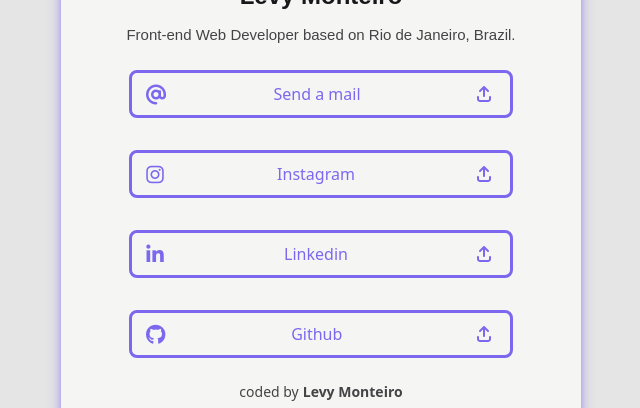
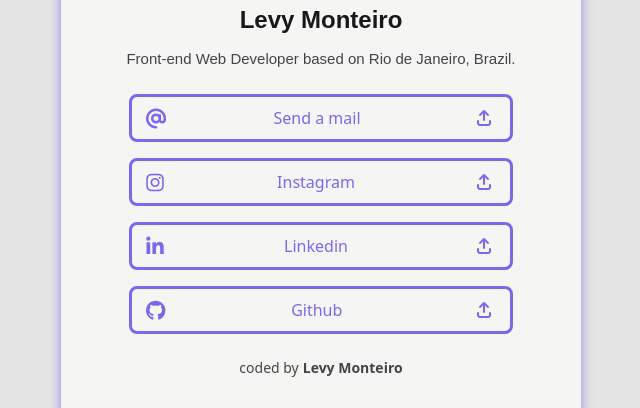
Before and after one commit to LevyMonteiro/social-tree, a React (Vite) app: page / in a window 1280 px wide. Shown: the part 319-727 px from the top of the page, without its empty margins (319-959 px from the left). Built offline with nearby package versions, Linux system fonts and the light colour scheme; what @designbycode/tailwindcss-text-shadow would draw is missing.

Commit message:
update App margins

```diff
--- a/src/components/About.jsx
+++ b/src/components/About.jsx
@@ -2,7 +2,7 @@ export default function About() {
   return (
     <div
       id='about'
-      className='text-neutral-900 dark:text-neutral-50 font-nunito flex flex-col items-center gap-3 w-[85%] xs:w-[90%] md:w-[80%]'
+      className='text-neutral-900 dark:text-neutral-50 font-nunito flex flex-col items-center gap-3 w-[85%] xs:w-[90%] md:w-[80%] short:gap-1 short:scale-90'
     >
       <img
         src='https://avatars.githubusercontent.com/u/102385102?v=4'
--- a/src/components/App.jsx
+++ b/src/components/App.jsx
@@ -29,13 +29,13 @@ function App() {
   return (
     <div
       id='app'
-      className='w-full sm:w-[80%] sm:h-screen md:bg-neutral-100 md:dark:bg-neutral-800 md:rounded-3xl md:shadow-lg md:shadow-primary md:dark:shadow-none md:h-[760px] md:w-[520px] my-auto sm:m-auto flex flex-col justify-center items-center border-spacing-1 py-7 gap-6'
+      className='w-full sm:w-[80%] h-min md:bg-neutral-100 md:dark:bg-neutral-800 md:rounded-3xl md:shadow-lg md:shadow-primary md:dark:shadow-none md:h-[760px] md:w-[520px] sm:m-auto flex flex-col justify-center items-center border-spacing-1 gap-6 short:gap-0 relative -top-3 xs:-top-6 md:top-0'
     >
       <About />
 
       <div
         id='cards'
-        className='flex flex-col justify-center gap-6 sm:gap-8 w-[80%] sm:w-96'
+        className='flex flex-col justify-center gap-6 sm:gap-8 medium:gap-4 w-[80%] sm:w-96 short:scale-90 short:-mt-3'
       >
         {cardData.map((cd) => (
           <Card name={cd.name} icon={cd.icon} src={cd.src} key={cd.name} />
--- a/src/index.css
+++ b/src/index.css
@@ -10,7 +10,7 @@
 
 @layer components {
   body {
-    @apply w-screen h-screen flex items-center justify-center bg-neutral-100 md:bg-neutral-200 dark:bg-neutral-800;
+    @apply w-screen h-screen overflow-hidden flex items-center justify-center bg-neutral-100 md:bg-neutral-200 dark:bg-neutral-800;
 
   }
 }
--- a/tailwind.config.js
+++ b/tailwind.config.js
@@ -25,7 +25,12 @@ export default {
       xg: '1024px',
       '2xl': '1280px',
     },
-    extend: {},
+    extend: {
+      screens: {
+        short: { raw: '(max-height: 680px)' },
+        medium: { raw: '(max-height: 800px)' },
+      },
+    },
   },
   plugins: [require('@designbycode/tailwindcss-text-shadow')],
 };
```
